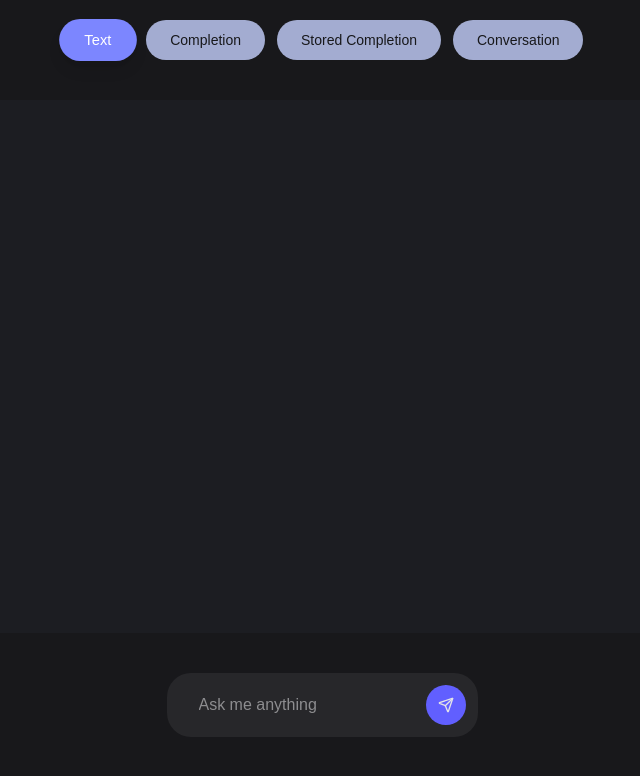
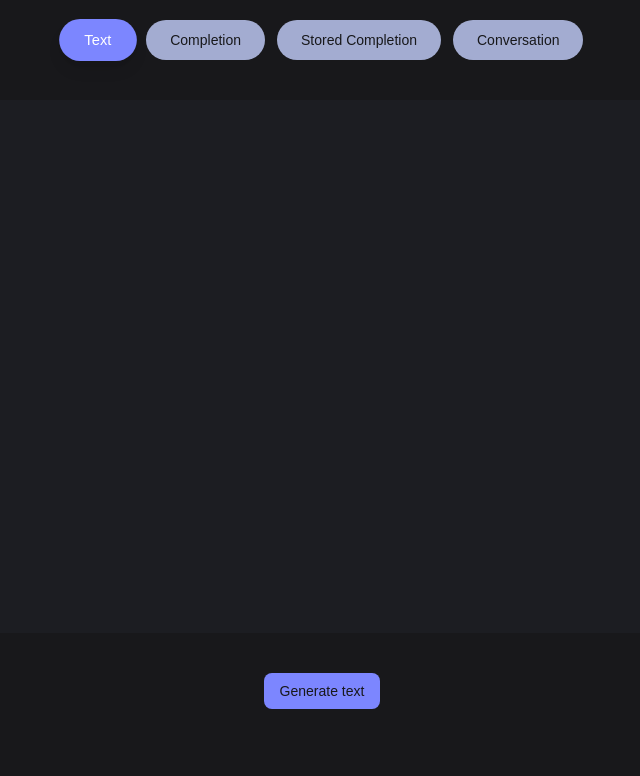
Before and after one commit to sutigit/stream-cadence, a Next.js app in the folder apps/web/: page /sandbox/text-stream in a window 1280 px wide. Shown: the top 776 px of the page, without its empty margins (318-958 px from the left). Built offline with nearby package versions, Linux system fonts and the light colour scheme; a web font is replaced by a local one.

Commit message:
update completion and stored-completion sandboxes

```diff
--- a/apps/web/app/sandbox/completion-stream/page.tsx
+++ b/apps/web/app/sandbox/completion-stream/page.tsx
@@ -20,23 +20,38 @@ export default function Home() {
 
     async function onSubmit(e: React.FormEvent) {
         e.preventDefault();
-        if (!input.trim()) return;
+        const text = input.trim();
+        if (!text) return;
 
         setInput("");
+        setCompletion("");
         setLoading(true);
 
         try {
+            const res = await fetchResponse(text);
+            if (!res?.body) throw new Error("No response body");
 
-            const res = await fetchResponse(input)
-
-            const dec = new TextDecoder()
-            const reader = res.body!.getReader()
+            const reader = res.body.getReader();
+            const decoder = new TextDecoder();
+            let sysText = "";
 
             while (true) {
-                const { value, done } = await reader.read()
-                if (done) return
+                const { value, done } = await reader.read();
+                if (done) break;
 
-                setCompletion(prev => prev + dec.decode(value))
+                // { stream: true }buffers incomplete sequences
+                const chunk = decoder.decode(value, { stream: true });
+                if (chunk) {
+                    sysText += chunk;
+                    setCompletion(prev => prev + chunk);
+                }
+            }
+
+            // flush decoder to avoid losing last character(s)
+            const tail = decoder.decode();
+            if (tail) {
+                sysText += tail;
+                setCompletion(prev => prev + tail);
             }
 
         } finally {
--- a/apps/web/app/sandbox/stored-completion-stream/page.tsx
+++ b/apps/web/app/sandbox/stored-completion-stream/page.tsx
@@ -7,65 +7,113 @@ import { useScroll } from "@/hooks/use-scroll";
 import { Button } from "@/components/ui/button";
 import { Send } from "lucide-react";
 import { fetchResponse } from "@/app/api/openai/utils";
+import { cn } from "@/lib/utils";
 
+interface Message {
+    type: "user" | "system";
+    content: string;
+}
 
 export default function Home() {
-    const [input, setInput] = useState<string>("");
-    const [texts, setTexts] = useState()
+    const [input, setInput] = useState("");
     const [loading, setLoading] = useState(false);
+    const [messages, setMessages] = useState<Message[]>([]);
+    const [completion, setCompletion] = useState("");
+
     const scrollRef = useRef<HTMLDivElement>(null);
-    useScroll(scrollRef, texts)
-
-    const [completion, setCompletion] = useState<string>("")
+    useScroll(scrollRef, [messages, completion]);
 
     async function onSubmit(e: React.FormEvent) {
         e.preventDefault();
-        if (!input.trim()) return;
+        const text = input.trim();
+        if (!text) return;
 
+        // push user message immediately
+        setMessages(prev => [...prev, { type: "user", content: text }]);
         setInput("");
+        setCompletion("");
         setLoading(true);
 
         try {
+            const res = await fetchResponse(text);
+            if (!res?.body) throw new Error("No response body");
 
-            const res = await fetchResponse(input)
-
-            const dec = new TextDecoder()
-            const reader = res.body!.getReader()
+            const reader = res.body.getReader();
+            const decoder = new TextDecoder();
+            let sysText = "";
 
             while (true) {
-                const { value, done } = await reader.read()
-                if (done) return
+                const { value, done } = await reader.read();
+                if (done) break;
 
-                setCompletion(prev => prev + dec.decode(value))
+                // { stream: true }buffers incomplete sequences
+                const chunk = decoder.decode(value, { stream: true });
+                if (chunk) {
+                    sysText += chunk;
+                    setCompletion(prev => prev + chunk);
+                }
             }
 
+            // flush decoder to avoid losing last character(s)
+            const tail = decoder.decode();
+            if (tail) {
+                sysText += tail;
+                setCompletion(prev => prev + tail);
+            }
+
+            // now append the completed system message
+            setMessages(prev => [...prev, { type: "system", content: sysText }]);
+            setCompletion("");
+        } catch (err: any) {
+            setMessages(prev => [
+                ...prev,
+                { type: "system", content: `Error: ${err?.message || "stream failed"}` },
+            ]);
+            setCompletion("");
         } finally {
             setLoading(false);
         }
     }
 
-
     return (
         <main className="container mx-auto h-screen max-h-screen min-h-screen flex flex-col">
             <div
-                className="h-2/3 bg-indigo-300/3 p-10 rounded-2xl flex my-10 overflow-y-scroll whitespace-pre-wrap pr-8 scroll-bar"
+                className="h-2/3 bg-indigo-300/3 p-10 rounded-2xl flex-col gap-16 my-10 overflow-y-scroll whitespace-pre-wrap pr-8 scroll-bar"
                 ref={scrollRef}
             >
-                <p className="text-xl leading-9">
-                    {completion}
-                </p>
+                {messages.map((m, idx) => (
+                    <p
+                        key={idx}
+                        className={cn(
+                            "text-xl leading-9",
+                            m.type === "user" && "text-indigo-400 text-right"
+                        )}
+                    >
+                        {m.content}
+                    </p>
+                ))}
+
+                {/* live streamed tokens */}
+                {completion && (
+                    <p className="text-xl leading-9">
+                        {completion}
+                    </p>
+                )}
             </div>
+
             <form onSubmit={onSubmit} className="flex mx-auto gap-5 bg-zinc-800 rounded-3xl py-3 pl-8 pr-3">
                 <input
                     type="text"
                     value={input}
                     onChange={(e) => setInput(e.target.value)}
                     placeholder="Ask me anything"
-                    className="w-full outline-none "
+                    className="w-full outline-none"
+                    disabled={loading}
                 />
                 <Button
                     type="submit"
-                    className="h-10 text-primary cursor-pointer aspect-square bg-indigo-500 flex justify-center items-center rounded-full"
+                    className="h-10 text-primary aspect-square bg-indigo-500 flex justify-center items-center rounded-full disabled:opacity-50"
+                    disabled={loading}
                 >
                     <Send size={20} />
                 </Button>
--- a/apps/web/app/sandbox/text-stream/page.tsx
+++ b/apps/web/app/sandbox/text-stream/page.tsx
@@ -55,21 +55,7 @@ export default function Home() {
                     {completion}
                 </p>
             </div>
-            <form onSubmit={onSubmit} className="flex mx-auto gap-5 bg-zinc-800 rounded-3xl py-3 pl-8 pr-3">
-                <input
-                    type="text"
-                    value={input}
-                    onChange={(e) => setInput(e.target.value)}
-                    placeholder="Ask me anything"
-                    className="w-full outline-none "
-                />
-                <Button
-                    type="submit"
-                    className="h-10 text-primary cursor-pointer aspect-square bg-indigo-500 flex justify-center items-center rounded-full"
-                >
-                    <Send size={20} />
-                </Button>
-            </form>
+            <Button className="bg-indigo-400 self-center">Generate text</Button>
         </main>
     );
 }
```
